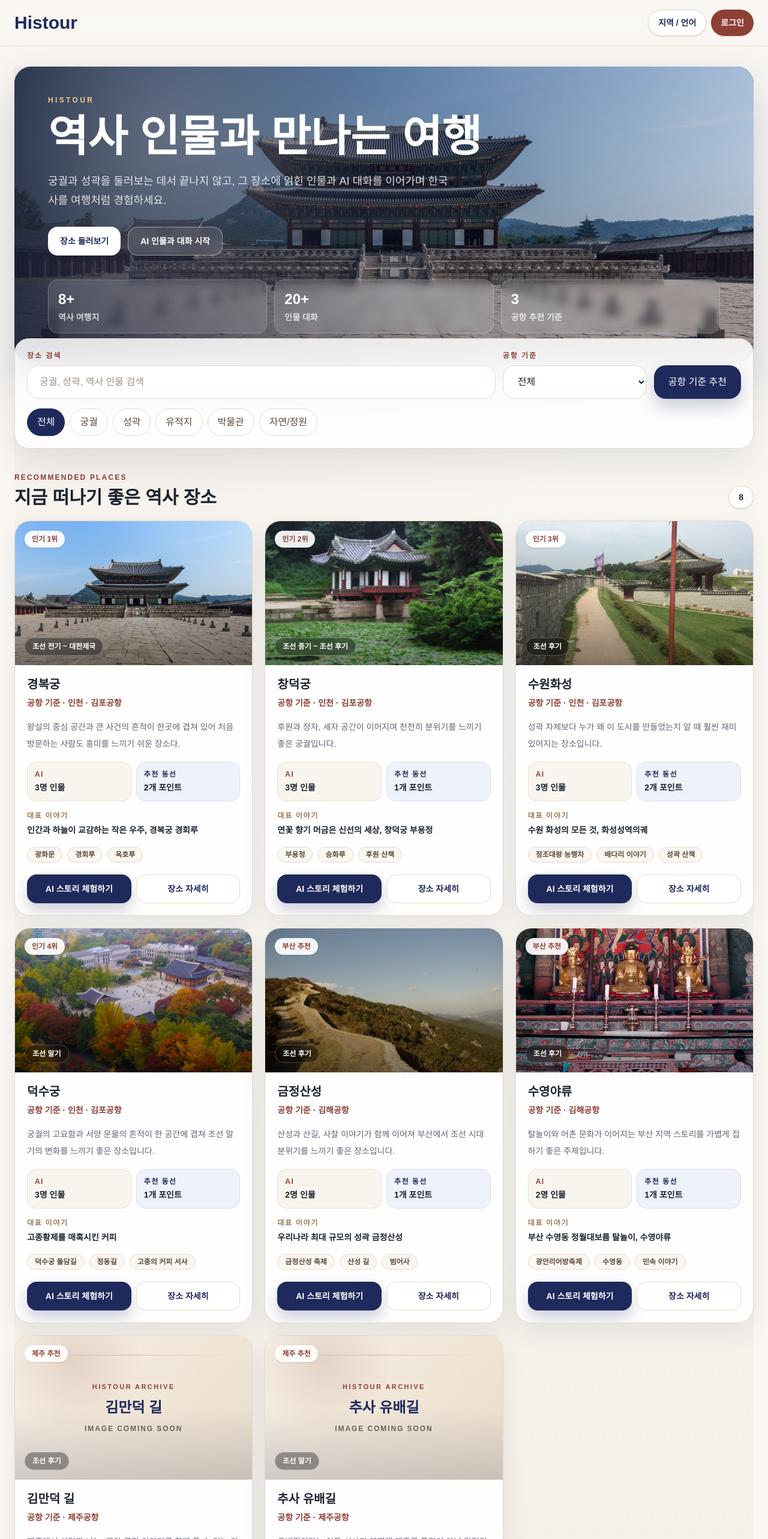
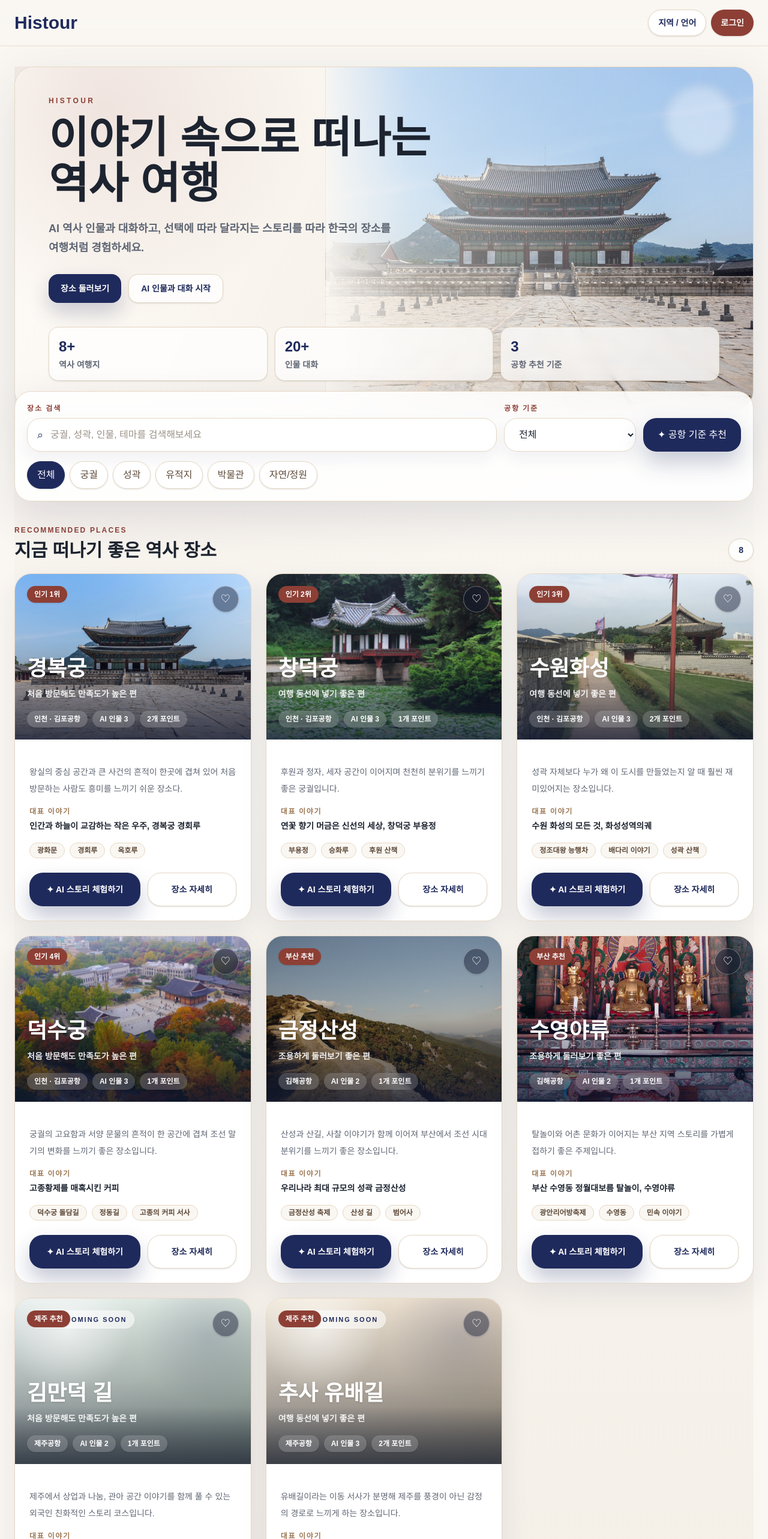
Before and after one commit to greenfield-2026-capstone/greenfield-project, a Next.js app in the folder FE/: page / in a window 1280 px wide. Shown: the top 2566 px of the page at 60% size. Built offline with nearby package versions, Linux system fonts and the light colour scheme.

Commit message:
메인배경 및 선택바 변경

```diff
--- a/FE/app/page.tsx
+++ b/FE/app/page.tsx
@@ -1,4 +1,5 @@
 import { SearchFilterBar } from "@/components/home/FilterBar";
+import { ExperienceFlow } from "@/components/home/ExperienceFlow";
 import { HeroSection } from "@/components/home/HeroSection";
 import { PlaceCard } from "@/components/places/PlaceCard";
 import { getFilteredPlaces } from "@/lib/culture-data";
@@ -112,11 +113,14 @@ export default async function HomePage({
       </div>
 
       {filteredPlaces.length > 0 ? (
-        <div className="mt-5 grid grid-cols-1 gap-5 md:grid-cols-2 lg:grid-cols-3">
-          {filteredPlaces.map((place) => (
-            <PlaceCard key={place.id} place={place} lang={lang} />
-          ))}
-        </div>
+        <>
+          <div className="mt-5 grid grid-cols-1 gap-6 md:grid-cols-2 lg:grid-cols-3">
+            {filteredPlaces.map((place) => (
+              <PlaceCard key={place.id} place={place} lang={lang} />
+            ))}
+          </div>
+          <ExperienceFlow lang={lang} />
+        </>
       ) : (
         <div className="mt-5 rounded-3xl border border-[#E6D8C5] bg-white/85 p-10 text-center text-[#6b7280] shadow-sm">
           {t.empty}
--- /dev/null
+++ b/FE/components/home/ExperienceFlow.tsx
@@ -0,0 +1,42 @@
+const flowCopy = {
+  ko: {
+    title:
+      "AI 인물과 대화하며 선택지를 고르면, 스토리가 달라지고 특별한 영상까지 만날 수 있어요.",
+    steps: ["AI 인물과 대화", "선택지 고르기", "스토리 분기", "영상 보기"],
+  },
+  en: {
+    title:
+      "Chat with AI figures, choose a path, and unlock a different story ending with video.",
+    steps: ["Chat", "Choose", "Branch", "Watch"],
+  },
+};
+
+export function ExperienceFlow({ lang = "ko" }: { lang?: string }) {
+  const t = lang === "en" ? flowCopy.en : flowCopy.ko;
+
+  return (
+    <section className="mt-8 rounded-[28px] border border-[#E6D8C5] bg-white/78 p-5 shadow-[0_20px_55px_rgba(31,42,92,0.08)] backdrop-blur-xl">
+      <div className="grid gap-5 lg:grid-cols-[1.25fr_2fr] lg:items-center">
+        <div className="flex items-center gap-4">
+          <span className="grid h-14 w-14 shrink-0 place-items-center rounded-2xl bg-[#eef2fb] text-2xl text-[#1f2a5c]">
+            ✦
+          </span>
+          <p className="text-base font-black leading-7 text-[#1f2a5c]">
+            {t.title}
+          </p>
+        </div>
+
+        <div className="grid gap-3 sm:grid-cols-4">
+          {t.steps.map((step, index) => (
+            <div key={step} className="flex items-center gap-3">
+              <div className="grid h-12 w-12 shrink-0 place-items-center rounded-full border border-[#E6D8C5] bg-white text-sm font-black text-[#1f2a5c] shadow-sm">
+                {index + 1}
+              </div>
+              <p className="text-sm font-black text-[#1d2430]">{step}</p>
+            </div>
+          ))}
+        </div>
+      </div>
+    </section>
+  );
+}
--- a/FE/components/home/FilterBar.tsx
+++ b/FE/components/home/FilterBar.tsx
@@ -7,7 +7,7 @@ import { airports } from "@/lib/airports";
 const filterCopy = {
   ko: {
     searchLabel: "장소 검색",
-    searchPlaceholder: "궁궐, 성곽, 역사 인물 검색",
+    searchPlaceholder: "궁궐, 성곽, 인물, 테마를 검색해보세요",
     airportLabel: "공항 기준",
     recommendation: "공항 기준 추천",
     all: "전체",
@@ -15,7 +15,7 @@ const filterCopy = {
   },
   en: {
     searchLabel: "Search places",
-    searchPlaceholder: "Search palaces, fortresses, figures",
+    searchPlaceholder: "Search palaces, fortresses, figures, themes",
     airportLabel: "Airport",
     recommendation: "Airport recommendations",
     all: "All",
@@ -53,19 +53,24 @@ export function SearchFilterBar({ lang = "ko" }: { lang?: string }) {
   return (
     <section
       aria-label={lang === "en" ? "Place filters" : "장소 필터"}
-      className="-mt-10 rounded-3xl border border-[#E6D8C5] bg-white/85 p-4 shadow-[0_22px_60px_rgba(31,42,92,0.10)] backdrop-blur-xl md:p-5"
+      className="-mt-8 rounded-[28px] border border-[#E6D8C5] bg-white/88 p-4 shadow-[0_24px_70px_rgba(31,42,92,0.12)] backdrop-blur-xl md:p-5"
     >
-      <form onSubmit={onSubmit} className="grid gap-3 lg:grid-cols-[1fr_240px_auto]">
+      <form onSubmit={onSubmit} className="grid gap-3 lg:grid-cols-[1fr_220px_auto]">
         <label className="grid gap-2">
           <span className="text-xs font-black uppercase tracking-[0.16em] text-[#8d3f35]">
             {t.searchLabel}
           </span>
-          <input
-            value={query}
-            onChange={(event) => setQuery(event.target.value)}
-            placeholder={t.searchPlaceholder}
-            className="min-h-14 rounded-[20px] border border-[#E6D8C5] bg-white px-5 text-sm font-bold text-[#1d2430] shadow-[inset_0_1px_0_rgba(255,255,255,0.85)] outline-none transition placeholder:text-[#9a9186] focus-visible:border-[#1f2a5c] focus-visible:ring-4 focus-visible:ring-[#1f2a5c]/10"
-          />
+          <span className="flex min-h-14 items-center gap-3 rounded-[22px] border border-[#E6D8C5] bg-white px-4 shadow-[0_12px_26px_rgba(31,42,92,0.06)] transition focus-within:border-[#1f2a5c] focus-within:ring-4 focus-within:ring-[#1f2a5c]/10">
+            <span className="text-lg text-[#1f2a5c]" aria-hidden="true">
+              ⌕
+            </span>
+            <input
+              value={query}
+              onChange={(event) => setQuery(event.target.value)}
+              placeholder={t.searchPlaceholder}
+              className="min-h-12 flex-1 border-0 bg-transparent text-sm font-bold text-[#1d2430] outline-none placeholder:text-[#9a9186]"
+            />
+          </span>
         </label>
 
         <label className="grid gap-2">
@@ -75,7 +80,7 @@ export function SearchFilterBar({ lang = "ko" }: { lang?: string }) {
           <select
             value={airport}
             onChange={(event) => updateParams({ airport: event.target.value })}
-            className="min-h-14 rounded-[20px] border border-[#E6D8C5] bg-white px-5 text-sm font-bold text-[#1d2430] shadow-[inset_0_1px_0_rgba(255,255,255,0.85)] outline-none transition focus-visible:border-[#1f2a5c] focus-visible:ring-4 focus-visible:ring-[#1f2a5c]/10"
+            className="min-h-14 rounded-[22px] border border-[#E6D8C5] bg-white px-5 text-sm font-bold text-[#1d2430] shadow-[0_12px_26px_rgba(31,42,92,0.06)] outline-none transition focus-visible:border-[#1f2a5c] focus-visible:ring-4 focus-visible:ring-[#1f2a5c]/10"
           >
             {airports.map((item) => (
               <option key={item.code} value={item.code}>
@@ -87,9 +92,9 @@ export function SearchFilterBar({ lang = "ko" }: { lang?: string }) {
 
         <button
           type="submit"
-          className="min-h-14 self-end rounded-[20px] bg-[#1f2a5c] px-6 text-sm font-black text-white shadow-[0_14px_28px_rgba(31,42,92,0.22)] transition hover:-translate-y-0.5 hover:bg-[#172149] focus-visible:outline focus-visible:outline-2 focus-visible:outline-offset-2 focus-visible:outline-[#1f2a5c]"
+          className="min-h-14 self-end rounded-[22px] bg-[#1f2a5c] px-6 text-sm font-black text-white shadow-[0_18px_38px_rgba(31,42,92,0.25)] transition hover:-translate-y-0.5 hover:bg-[#172149] focus-visible:outline focus-visible:outline-2 focus-visible:outline-offset-2 focus-visible:outline-[#1f2a5c]"
         >
-          {t.recommendation}
+          ✦ {t.recommendation}
         </button>
       </form>
 
@@ -103,10 +108,10 @@ export function SearchFilterBar({ lang = "ko" }: { lang?: string }) {
               key={category}
               type="button"
               onClick={() => updateParams({ category: value })}
-              className={`rounded-full border px-4 py-2.5 text-sm font-black transition focus-visible:outline focus-visible:outline-2 focus-visible:outline-offset-2 focus-visible:outline-[#1f2a5c] ${
+              className={`rounded-full border px-4 py-2.5 text-sm font-black shadow-sm transition focus-visible:outline focus-visible:outline-2 focus-visible:outline-offset-2 focus-visible:outline-[#1f2a5c] ${
                 isActive
-                  ? "border-[#1f2a5c] bg-[#1f2a5c] text-white"
-                  : "border-[#E6D8C5] bg-white text-[#5f4b3a] hover:border-[#1f2a5c]/35 hover:text-[#1f2a5c]"
+                  ? "border-[#1f2a5c] bg-[#1f2a5c] text-white shadow-[0_12px_24px_rgba(31,42,92,0.18)]"
+                  : "border-[#E6D8C5] bg-white text-[#5f4b3a] hover:-translate-y-0.5 hover:border-[#1f2a5c]/35 hover:text-[#1f2a5c]"
               }`}
             >
               {category}
--- a/FE/components/home/HeroSection.tsx
+++ b/FE/components/home/HeroSection.tsx
@@ -3,9 +3,9 @@ import Link from "next/link";
 const heroCopy = {
   ko: {
     eyebrow: "HISTOUR",
-    title: "역사 인물과 만나는 여행",
+    title: "이야기 속으로 떠나는 역사 여행",
     description:
-      "궁궐과 성곽을 둘러보는 데서 끝나지 않고, 그 장소에 얽힌 인물과 AI 대화를 이어가며 한국사를 여행처럼 경험하세요.",
+      "AI 역사 인물과 대화하고, 선택에 따라 달라지는 스토리를 따라 한국의 장소를 여행처럼 경험하세요.",
     browse: "장소 둘러보기",
     chat: "AI 인물과 대화 시작",
     statPlaces: "역사 여행지",
@@ -14,9 +14,9 @@ const heroCopy = {
   },
   en: {
     eyebrow: "HISTOUR",
-    title: "Travel With Historical Figures",
+    title: "Start a Story-Led History Trip",
     description:
-      "Explore palaces and heritage sites through AI conversations with the people connected to each place.",
+      "Talk with historical figures and explore Korean places through interactive story choices.",
     browse: "Browse Places",
     chat: "Start an AI Story",
     statPlaces: "Historic places",
@@ -29,32 +29,33 @@ export function HeroSection({ lang = "ko" }: { lang?: string }) {
   const t = lang === "en" ? heroCopy.en : heroCopy.ko;
 
   return (
-    <section className="relative overflow-hidden rounded-[28px] bg-[#161d38] text-white shadow-[0_30px_80px_rgba(31,42,92,0.22)]">
-      <div className="absolute inset-0 bg-[linear-gradient(90deg,rgba(16,24,48,0.88),rgba(16,24,48,0.42),rgba(16,24,48,0.18)),url('/places/gyeongbokgung.jpg')] bg-cover bg-center" />
-      <div className="absolute inset-0 bg-[radial-gradient(circle_at_20%_20%,rgba(230,216,197,0.22),transparent_34%)]" />
+    <section className="relative overflow-hidden rounded-[32px] border border-[#E6D8C5] bg-[#fbf8f3] text-[#1d2430] shadow-[0_28px_90px_rgba(31,42,92,0.12)]">
+      <div className="absolute inset-0 bg-[radial-gradient(circle_at_12%_12%,rgba(141,63,53,0.12),transparent_30%),linear-gradient(115deg,#fffdf9_0%,#f7f2eb_48%,#edf2fb_100%)]" />
+      <div className="absolute inset-y-0 right-0 hidden w-[58%] bg-[linear-gradient(90deg,rgba(251,248,243,0.96)_0%,rgba(251,248,243,0.58)_20%,rgba(31,42,92,0.10)_100%),url('/places/gyeongbokgung.jpg')] bg-cover bg-center lg:block" />
+      <div className="absolute right-8 top-8 hidden h-28 w-28 rounded-full border border-[#E6D8C5] bg-white/35 blur-sm lg:block" />
 
       <div className="relative grid min-h-[430px] content-end px-6 py-8 sm:px-10 lg:px-14 lg:py-12">
         <div className="max-w-3xl">
-          <p className="text-xs font-black uppercase tracking-[0.28em] text-[#f1c98c]">
+          <p className="text-xs font-black uppercase tracking-[0.28em] text-[#8d3f35]">
             {t.eyebrow}
           </p>
-          <h1 className="mt-4 text-4xl font-black leading-[1.04] tracking-normal sm:text-6xl lg:text-7xl">
+          <h1 className="mt-4 max-w-2xl text-4xl font-black leading-[1.06] tracking-normal text-[#1d2430] sm:text-6xl lg:text-7xl">
             {t.title}
           </h1>
-          <p className="mt-5 max-w-2xl text-base leading-8 text-white/84 sm:text-lg">
+          <p className="mt-5 max-w-xl text-base font-bold leading-8 text-[#5f6673] sm:text-lg">
             {t.description}
           </p>
 
           <div className="mt-7 flex flex-wrap gap-3">
             <Link
               href="#places"
-              className="inline-flex min-h-12 items-center justify-center rounded-2xl bg-white px-5 text-sm font-black text-[#1f2a5c] shadow-lg transition hover:-translate-y-0.5 hover:bg-[#fff7ed] focus-visible:outline focus-visible:outline-2 focus-visible:outline-offset-2 focus-visible:outline-white"
+              className="inline-flex min-h-12 items-center justify-center rounded-2xl bg-[#1f2a5c] px-5 text-sm font-black text-white shadow-[0_16px_34px_rgba(31,42,92,0.22)] transition hover:-translate-y-0.5 hover:bg-[#172149] focus-visible:outline focus-visible:outline-2 focus-visible:outline-offset-2 focus-visible:outline-[#1f2a5c]"
             >
               {t.browse}
             </Link>
             <Link
               href={`/story/gyeongbokgung/taejo?lang=${lang}`}
-              className="inline-flex min-h-12 items-center justify-center rounded-2xl border border-white/45 bg-white/12 px-5 text-sm font-black text-white backdrop-blur transition hover:-translate-y-0.5 hover:bg-white/20 focus-visible:outline focus-visible:outline-2 focus-visible:outline-offset-2 focus-visible:outline-white"
+              className="inline-flex min-h-12 items-center justify-center rounded-2xl border border-[#E6D8C5] bg-white/80 px-5 text-sm font-black text-[#1f2a5c] shadow-sm backdrop-blur transition hover:-translate-y-0.5 hover:border-[#1f2a5c]/35 hover:bg-white focus-visible:outline focus-visible:outline-2 focus-visible:outline-offset-2 focus-visible:outline-[#1f2a5c]"
             >
               {t.chat}
             </Link>
@@ -65,12 +66,12 @@ export function HeroSection({ lang = "ko" }: { lang?: string }) {
           {[t.statPlaces, t.statStories, t.statRoutes].map((label, index) => (
             <div
               key={label}
-              className="rounded-2xl border border-white/20 bg-white/12 p-4 backdrop-blur"
+              className="rounded-2xl border border-[#E6D8C5] bg-white/72 p-4 shadow-sm backdrop-blur"
             >
-              <strong className="text-2xl font-black">
+              <strong className="text-2xl font-black text-[#1f2a5c]">
                 {index === 0 ? "8+" : index === 1 ? "20+" : "3"}
               </strong>
-              <p className="mt-1 text-sm font-bold text-white/75">{label}</p>
+              <p className="mt-1 text-sm font-bold text-[#5f6673]">{label}</p>
             </div>
           ))}
         </div>
--- a/FE/components/places/PlaceCard.tsx
+++ b/FE/components/places/PlaceCard.tsx
@@ -11,6 +11,7 @@ const texts = {
     detail: "장소 자세히",
     airport: "공항 기준",
     route: "추천 동선",
+    ai: "AI 인물",
     imageSoon: "Image coming soon",
   },
   en: {
@@ -21,6 +22,7 @@ const texts = {
     detail: "Place Details",
     airport: "Airport route",
     route: "Suggested route",
+    ai: "AI figures",
     imageSoon: "Image coming soon",
   },
 };
@@ -74,29 +76,26 @@ const placeEn: Record<string, any> = {
 };
 
 function PlaceImageFallback({
-  name,
   label,
+  placeId,
 }: {
-  name: string;
   label: string;
+  placeId: string;
 }) {
+  const scenicTone =
+    placeId === "gimandeok-route"
+      ? "from-[#e8f0ef] via-[#d8e3da] to-[#b7c8b9]"
+      : "from-[#f2eadc] via-[#e6d8c5] to-[#cdbb9e]";
+
   return (
     <div
-      aria-label={`${name} image placeholder`}
-      className="absolute inset-0 grid place-items-center overflow-hidden bg-[radial-gradient(circle_at_24%_18%,rgba(141,63,53,0.14),transparent_32%),linear-gradient(135deg,#f6efe5_0%,#f1e7d8_48%,#e9dcc8_100%)]"
+      aria-label="image placeholder"
+      className={`absolute inset-0 overflow-hidden bg-gradient-to-br ${scenicTone}`}
     >
-      <div className="absolute inset-0 opacity-[0.18] [background-image:linear-gradient(45deg,rgba(31,42,92,0.16)_1px,transparent_1px),linear-gradient(-45deg,rgba(141,63,53,0.13)_1px,transparent_1px)] [background-size:22px_22px]" />
-      <div className="absolute inset-x-8 top-8 h-px bg-gradient-to-r from-transparent via-[#8d3f35]/30 to-transparent" />
-      <div className="relative mx-6 max-w-[260px] text-center">
-        <p className="text-[11px] font-black uppercase tracking-[0.22em] text-[#8d3f35]">
-          Histour Archive
-        </p>
-        <p className="mt-3 text-2xl font-black leading-tight text-[#1f2a5c]">
-          {name}
-        </p>
-        <p className="mt-3 text-xs font-black uppercase tracking-[0.16em] text-[#6d6257]">
-          {label}
-        </p>
+      <div className="absolute inset-0 bg-[radial-gradient(circle_at_22%_18%,rgba(255,255,255,0.62),transparent_28%),radial-gradient(circle_at_82%_22%,rgba(31,42,92,0.16),transparent_30%),linear-gradient(180deg,transparent_0%,rgba(29,36,48,0.50)_100%)]" />
+      <div className="absolute inset-x-0 bottom-0 h-24 bg-gradient-to-t from-[#1d2430]/65 to-transparent" />
+      <div className="absolute left-5 top-5 rounded-full border border-white/40 bg-white/55 px-3 py-1.5 text-[11px] font-black uppercase tracking-[0.18em] text-[#1f2a5c] backdrop-blur">
+        {label}
       </div>
     </div>
   );
@@ -118,8 +117,8 @@ export function PlaceCard({
   const hasRealImage = Boolean(place.imageUrl) && !place.imageUrl.endsWith(".svg");
 
   return (
-    <article className="group flex h-full flex-col overflow-hidden rounded-[26px] border border-[#E6D8C5] bg-white/95 shadow-[0_16px_40px_rgba(31,42,92,0.08)] transition duration-300 hover:-translate-y-1.5 hover:shadow-[0_28px_68px_rgba(31,42,92,0.16)]">
-      <div className="relative h-56 overflow-hidden bg-[#f1e7d8] sm:h-60">
+    <article className="group flex h-full flex-col overflow-hidden rounded-[28px] border border-[#E6D8C5] bg-white shadow-[0_18px_46px_rgba(31,42,92,0.09)] transition duration-300 hover:-translate-y-2 hover:shadow-[0_30px_78px_rgba(31,42,92,0.18)]">
+      <div className="relative h-[276px] overflow-hidden bg-[#f1e7d8]">
         {hasRealImage ? (
           <Image
             src={place.imageUrl}
@@ -129,57 +128,54 @@ export function PlaceCard({
             className="object-cover transition duration-500 group-hover:scale-105"
           />
         ) : (
-          <PlaceImageFallback name={display.name} label={t.imageSoon} />
+          <PlaceImageFallback
+            label={t.imageSoon}
+            placeId={place.id}
+          />
         )}
         <div
           className={
             hasRealImage
-              ? "absolute inset-0 bg-gradient-to-t from-black/48 via-black/8 to-transparent"
-              : "absolute inset-0 bg-gradient-to-t from-[#1f2a5c]/16 via-transparent to-transparent"
+              ? "absolute inset-0 bg-gradient-to-t from-[#101830]/82 via-[#101830]/16 to-transparent"
+              : "absolute inset-0 bg-gradient-to-t from-[#101830]/10 via-transparent to-transparent"
           }
         />
-        <span className="absolute left-4 top-4 rounded-full bg-white/92 px-3 py-1.5 text-xs font-black text-[#8d3f35] shadow-sm backdrop-blur">
+        <span className="absolute left-5 top-5 rounded-full bg-[#8d3f35] px-3 py-1.5 text-xs font-black text-white shadow-sm backdrop-blur">
           {display.rankLabel}
         </span>
-        <span className="absolute bottom-4 left-4 rounded-full border border-white/25 bg-black/35 px-3 py-1.5 text-xs font-black text-white backdrop-blur">
-          {display.era}
-        </span>
+        <button
+          type="button"
+          aria-label={`${display.name} 저장`}
+          className="absolute right-5 top-5 grid h-11 w-11 place-items-center rounded-full border border-white/35 bg-[#101830]/45 text-xl text-white shadow-sm backdrop-blur transition hover:scale-105 hover:bg-[#101830]/65 focus-visible:outline focus-visible:outline-2 focus-visible:outline-offset-2 focus-visible:outline-white"
+        >
+          ♡
+        </button>
+
+        <div className="absolute bottom-5 left-5 right-5 text-white">
+          <h3 className="text-3xl font-black leading-tight drop-shadow sm:text-4xl">
+            {display.name}
+          </h3>
+          <p className="mt-2 max-w-md text-sm font-black leading-6 text-white/90">
+            {display.foreignerNote}
+          </p>
+          <div className="mt-4 flex flex-wrap gap-2">
+            <span className="rounded-full bg-white/18 px-3 py-1.5 text-xs font-black text-white shadow-sm backdrop-blur">
+              {display.airportLabel}
+            </span>
+            <span className="rounded-full bg-white/18 px-3 py-1.5 text-xs font-black text-white shadow-sm backdrop-blur">
+              {t.ai} {place.characters.length}
+            </span>
+            <span className="rounded-full bg-white/18 px-3 py-1.5 text-xs font-black text-white shadow-sm backdrop-blur">
+              {countLabel(place.experiences.length, t.points)}
+            </span>
+          </div>
+        </div>
       </div>
 
-      <div className="flex flex-1 flex-col p-5">
-        <div className="flex items-start justify-between gap-4">
-          <div>
-            <h3 className="text-xl font-black leading-tight text-[#1d2430]">
-              {display.name}
-            </h3>
-            <p className="mt-2 text-sm font-bold text-[#8d3f35]">
-              {t.airport} · {display.airportLabel}
-            </p>
-          </div>
-        </div>
-
+      <div className="flex flex-1 flex-col p-5 sm:p-6">
         <p className="mt-4 line-clamp-3 text-sm leading-7 text-[#5f6673]">
           {display.summary}
         </p>
-
-        <div className="mt-4 grid grid-cols-2 gap-2">
-          <div className="rounded-2xl border border-[#E6D8C5]/70 bg-[#F8F5EF] p-3">
-            <p className="text-xs font-black uppercase tracking-[0.12em] text-[#8d3f35]">
-              AI
-            </p>
-            <p className="mt-1 text-sm font-black text-[#1d2430]">
-              {countLabel(place.characters.length, t.people)}
-            </p>
-          </div>
-          <div className="rounded-2xl border border-[#d9deee] bg-[#eef2fb] p-3">
-            <p className="text-xs font-black uppercase tracking-[0.12em] text-[#1f2a5c]">
-              {t.route}
-            </p>
-            <p className="mt-1 text-sm font-black text-[#1d2430]">
-              {countLabel(place.experiences.length, t.points)}
-            </p>
-          </div>
-        </div>
 
         <p className="mt-4 text-xs font-black uppercase tracking-[0.14em] text-[#9b7652]">
           {t.story}
@@ -199,20 +195,20 @@ export function PlaceCard({
           ))}
         </div>
 
-        <div className="mt-auto grid gap-2 pt-5 sm:grid-cols-2">
+        <div className="mt-auto grid gap-3 pt-6 sm:grid-cols-[1.25fr_1fr]">
           {primaryCharacter ? (
             <Link
               href={`/story/${place.id}/${primaryCharacter.id}?lang=${lang}`}
               prefetch
-              className="inline-flex min-h-12 items-center justify-center rounded-2xl bg-[#1f2a5c] px-4 text-sm font-black text-white shadow-[0_12px_24px_rgba(31,42,92,0.22)] transition hover:-translate-y-0.5 hover:bg-[#172149] focus-visible:outline focus-visible:outline-2 focus-visible:outline-offset-2 focus-visible:outline-[#1f2a5c]"
+              className="inline-flex min-h-14 items-center justify-center gap-2 rounded-[22px] bg-[#1f2a5c] px-4 text-sm font-black text-white shadow-[0_18px_34px_rgba(31,42,92,0.26)] transition hover:-translate-y-0.5 hover:bg-[#172149] focus-visible:outline focus-visible:outline-2 focus-visible:outline-offset-2 focus-visible:outline-[#1f2a5c]"
             >
-              {t.aiStory}
+              ✦ {t.aiStory}
             </Link>
           ) : null}
           <Link
             href={`/places/${place.id}?lang=${lang}`}
             prefetch
-            className="inline-flex min-h-12 items-center justify-center rounded-2xl border border-[#E6D8C5] bg-white px-4 text-sm font-black text-[#1f2a5c] transition hover:-translate-y-0.5 hover:border-[#1f2a5c]/35 hover:bg-[#FAF7F2] focus-visible:outline focus-visible:outline-2 focus-visible:outline-offset-2 focus-visible:outline-[#1f2a5c]"
+            className="inline-flex min-h-14 items-center justify-center rounded-[22px] border border-[#E6D8C5] bg-white px-4 text-sm font-black text-[#1f2a5c] shadow-sm transition hover:-translate-y-0.5 hover:border-[#1f2a5c]/35 hover:bg-[#FAF7F2] focus-visible:outline focus-visible:outline-2 focus-visible:outline-offset-2 focus-visible:outline-[#1f2a5c]"
           >
             {t.detail}
           </Link>
```
Also changed, not shown: FE/components/story/StoryChoiceButton.tsx (+5 -4 lines).
